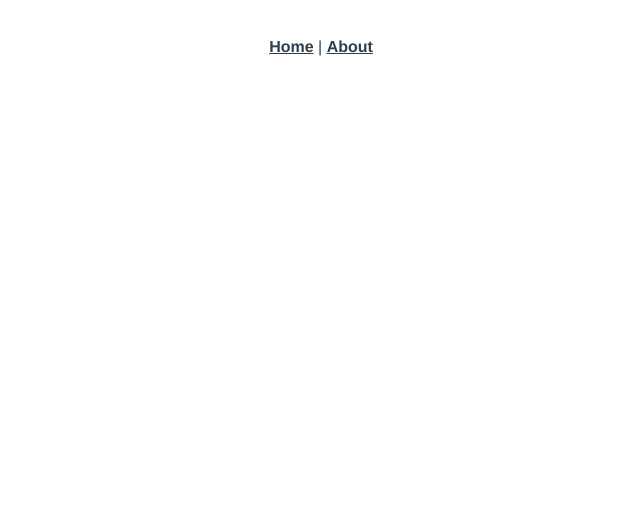
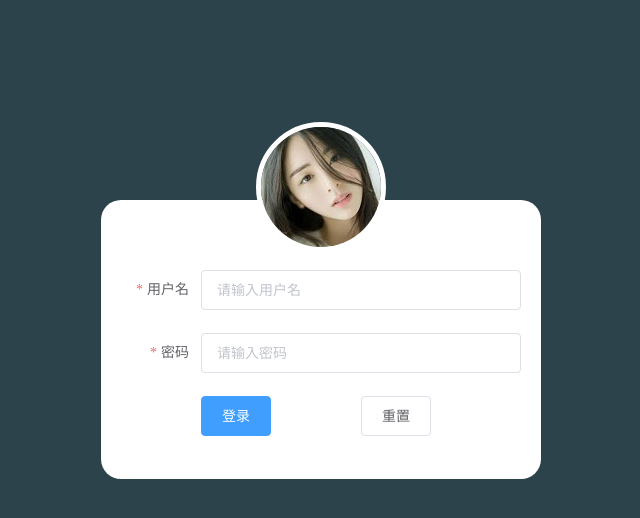
Before and after one commit to ZmonGitHub/shop_admin_46, a Vue app: page /#/login in a window 1280 px wide. Shown: the top 518 px of the page, without its empty margins (319-959 px from the left). Built offline with nearby package versions, Linux system fonts and the light colour scheme.

Commit message:
login页完成

```diff
--- a/package.json
+++ b/package.json
@@ -8,7 +8,9 @@
     "lint": "vue-cli-service lint"
   },
   "dependencies": {
+    "axios": "^0.19.0",
     "core-js": "^2.6.5",
+    "element-ui": "^2.11.1",
     "vue": "^2.6.10",
     "vue-router": "^3.0.3"
   },
--- a/src/App.vue
+++ b/src/App.vue
@@ -1,29 +1,18 @@
 <template>
   <div id="app">
-    <div id="nav">
-      <router-link to="/">Home</router-link> |
-      <router-link to="/about">About</router-link>
-    </div>
     <router-view/>
+    <!-- 路由的出口 -->
   </div>
 </template>
 
 <style lang="scss">
-#app {
-  font-family: 'Avenir', Helvetica, Arial, sans-serif;
-  -webkit-font-smoothing: antialiased;
-  -moz-osx-font-smoothing: grayscale;
-  text-align: center;
-  color: #2c3e50;
+* {
+  margin: 0;
+  padding: 0;
 }
-#nav {
-  padding: 30px;
-  a {
-    font-weight: bold;
-    color: #2c3e50;
-    &.router-link-exact-active {
-      color: #42b983;
-    }
-  }
+html,body,#app {
+  height: 100%;
+  width:100%;
+
 }
 </style>
--- a/src/components/HelloWorld.vue
+++ /dev/null
@@ -1,58 +0,0 @@
-<template>
-  <div class="hello">
-    <h1>{{ msg }}</h1>
-    <p>
-      For a guide and recipes on how to configure / customize this project,<br>
-      check out the
-      <a href="https://cli.vuejs.org" target="_blank" rel="noopener">vue-cli documentation</a>.
-    </p>
-    <h3>Installed CLI Plugins</h3>
-    <ul>
-      <li><a href="https://github.com/vuejs/vue-cli/tree/dev/packages/%40vue/cli-plugin-babel" target="_blank" rel="noopener">babel</a></li>
-      <li><a href="https://github.com/vuejs/vue-cli/tree/dev/packages/%40vue/cli-plugin-eslint" target="_blank" rel="noopener">eslint</a></li>
-    </ul>
-    <h3>Essential Links</h3>
-    <ul>
-      <li><a href="https://vuejs.org" target="_blank" rel="noopener">Core Docs</a></li>
-      <li><a href="https://forum.vuejs.org" target="_blank" rel="noopener">Forum</a></li>
-      <li><a href="https://chat.vuejs.org" target="_blank" rel="noopener">Community Chat</a></li>
-      <li><a href="https://twitter.com/vuejs" target="_blank" rel="noopener">Twitter</a></li>
-      <li><a href="https://news.vuejs.org" target="_blank" rel="noopener">News</a></li>
-    </ul>
-    <h3>Ecosystem</h3>
-    <ul>
-      <li><a href="https://router.vuejs.org" target="_blank" rel="noopener">vue-router</a></li>
-      <li><a href="https://vuex.vuejs.org" target="_blank" rel="noopener">vuex</a></li>
-      <li><a href="https://github.com/vuejs/vue-devtools#vue-devtools" target="_blank" rel="noopener">vue-devtools</a></li>
-      <li><a href="https://vue-loader.vuejs.org" target="_blank" rel="noopener">vue-loader</a></li>
-      <li><a href="https://github.com/vuejs/awesome-vue" target="_blank" rel="noopener">awesome-vue</a></li>
-    </ul>
-  </div>
-</template>
-
-<script>
-export default {
-  name: 'HelloWorld',
-  props: {
-    msg: String
-  }
-}
-</script>
-
-<!-- Add "scoped" attribute to limit CSS to this component only -->
-<style scoped lang="scss">
-h3 {
-  margin: 40px 0 0;
-}
-ul {
-  list-style-type: none;
-  padding: 0;
-}
-li {
-  display: inline-block;
-  margin: 0 10px;
-}
-a {
-  color: #42b983;
-}
-</style>
--- /dev/null
+++ b/src/components/Index.vue
@@ -0,0 +1,15 @@
+<template>
+  <div class="index">
+    我是index
+  </div>
+</template>
+
+<script>
+export default {
+
+}
+</script>
+
+<style>
+
+</style>
--- /dev/null
+++ b/src/components/Login.vue
@@ -0,0 +1,131 @@
+<template>
+  <div class="login">
+    <el-form ref="form" :model="form" status-icon :rules="rules" label-width="80px" res="form">
+      <el-form-item label="用户名" prop="username">
+        <el-input v-model="form.username" placeholder="请输入用户名"></el-input>
+      </el-form-item>
+      <!-- 密码 -->
+      <el-form-item label="密码" prop="password">
+        <el-input type="password" v-model="form.password" placeholder="请输入密码"></el-input>
+      </el-form-item>
+      <el-form-item>
+        <el-button type="primary" @click="login">登录</el-button>
+        <el-button @click="reset" class="reset">重置</el-button>
+      </el-form-item>
+      <img src="../assets/avatar.jpg" alt />
+    </el-form>
+
+    <!-- 再来俩按钮 -->
+  </div>
+</template>
+
+<script>
+// 在使用ajax的页面引入 axios
+import axios from 'axios'
+export default {
+  data () {
+    return {
+      form: {
+        username: '',
+        password: ''
+      },
+      rules: {
+        // rules表单验证规则
+        username: [
+          { required: true, message: '请输入用户名', trigger: 'change' },
+          { min: 3, max: 8, message: '长度在 3 到 8 个字符', trigger: 'change' }
+        ],
+        password: [
+          { required: true, message: '请输入密码', trigger: 'change' },
+          { min: 3, max: 8, message: '长度在 3 到 8 个字符', trigger: 'change' }
+        ]
+      }
+    }
+  },
+  methods: {
+    reset () {
+      // console.log(5)
+      this.$refs.form.resetFields()
+    },
+    login () {
+      // console.log(1)
+      this.$refs.form.validate(flag => {
+        if (!flag) return
+        // 如果验证成功就发ajax，反之则return
+        console.log(flag)
+        // data是一个对象传过去就行了
+        // axios({
+        //   url: 'http://localhost:8888/api/private/v1/login',
+        //   data: this.form,
+        //   method: 'post'
+        // }).then(response => {
+        //   // 你用到this的时候一定要思考this指向！
+        //   const { meta } = response.data
+        //   console.log(meta.status)
+        //   if (meta.status !== 200) {
+        //     this.$message.error(meta.msg)
+        //   } else {
+        //     this.$message({
+        //       message: '登录成功',
+        //       type: 'success'
+        //       // 登录成功跳转到Index
+        //     })
+        //     this.$router.push('/index')
+        //   }
+        // })
+        // 第二种 axios写法
+        axios.post('http://localhost:8888/api/private/v1/login', this.form).then(res => {
+          // 你用到this的时候一定要思考this指向！
+          const { meta, data } = res.data
+          console.log(meta.status)
+          if (meta.status !== 200) {
+            this.$message.error(meta.msg)
+          } else {
+            this.$message({
+              message: '登录成功',
+              type: 'success'
+              // 登录成功跳转到Index
+            })
+            console.log(data)
+            // 导航守卫,第一步在跳转页面前存token
+            localStorage.setItem('token', data.token)
+            // data.token是服务器返回的一个token令牌，需要手动存到浏览器localstorage中，在路由router哪里进行判断看登录者是否有token
+            this.$router.push('/index')
+          }
+        })
+      })
+    }
+  }
+}
+</script>
+
+<style lang="scss" scoped>
+.login {
+  background-color: #2d434c;
+  height: 100%;
+  width: 100%;
+  overflow: hidden;
+  .el-form {
+    background-color: #fff;
+    width: 400px;
+    padding: 20px;
+    padding-top: 70px;
+    margin: 0 auto;
+    margin-top: 200px;
+    border-radius: 20px;
+    position: relative;
+
+    img {
+      position: absolute;
+      left: 50%;
+      top: 0;
+      transform: translate(-50%, -60%);
+      border-radius: 50%;
+      border: 5px solid #fff;
+    }
+    .reset {
+      margin-left:90px;
+    }
+  }
+}
+</style>
--- a/src/router.js
+++ b/src/router.js
@@ -1,23 +1,32 @@
 import Vue from 'vue'
 import Router from 'vue-router'
-import Home from './views/Home.vue'
-
+import Login from './components/Login.vue'
+import Index from './components/Index.vue'
 Vue.use(Router)
 
-export default new Router({
+// 这里让 router等于这个路由规则，拿到路由实例以后下面守卫
+const router = new Router({
+  // router是路由插件
+  // routes是规则
   routes: [
-    {
-      path: '/',
-      name: 'home',
-      component: Home
-    },
-    {
-      path: '/about',
-      name: 'about',
-      // route level code-splitting
-      // this generates a separate chunk (about.[hash].js) for this route
-      // which is lazy-loaded when the route is visited.
-      component: () => import(/* webpackChunkName: "about" */ './views/About.vue')
-    }
+    { path: '/', component: Login },
+    { path: '/login', component: Login },
+    { path: '/index', component: Index }
   ]
 })
+// 导航守卫方法放在router路由里
+// 路由就相当于前台，你问去哪里的路 他告诉你，把关公司门口
+router.beforeEach((to, from, next) => {
+  // console.log(to)
+  // 从loacalStorage里拿到token
+  const token = localStorage.getItem('token')
+  // 判断，如果有正确的Token就放行，next(),如果没有就 去/login登录页
+  if (to.path === '/login' || token) {
+    next()
+  } else {
+    next('/login')
+  }
+})
+// 暴露出这个路由
+export default router
+// 把这个 router实例返回出去， main在引入的时候就是一个深度加工过的router
--- a/src/views/About.vue
+++ /dev/null
@@ -1,5 +0,0 @@
-<template>
-  <div class="about">
-    <h1>This is an about page</h1>
-  </div>
-</template>
--- a/src/views/Home.vue
+++ /dev/null
@@ -1,18 +0,0 @@
-<template>
-  <div class="home">
-    <img alt="Vue logo" src="../assets/logo.png">
-    <HelloWorld msg="Welcome to Your Vue.js App"/>
-  </div>
-</template>
-
-<script>
-// @ is an alias to /src
-import HelloWorld from '@/components/HelloWorld.vue'
-
-export default {
-  name: 'home',
-  components: {
-    HelloWorld
-  }
-}
-</script>
```
Also changed, not shown: src/main.js (+9 -0 lines), src/assets/avatar.jpg (added), 1 other file (tests, documents, lock files or other folders).
